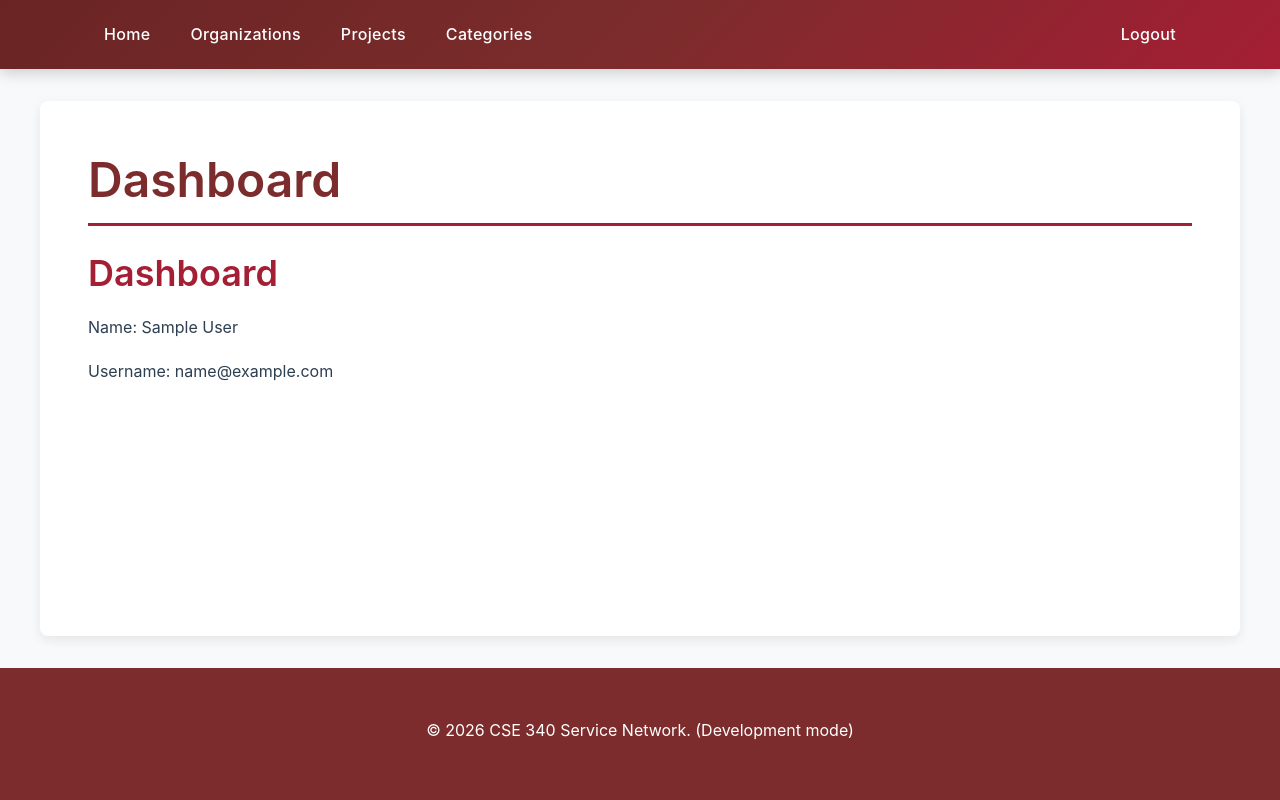
After one commit to niels012/cse340-course-repo, a Node server app: page /dashboard in a window 1280 px wide. The commit adds this page. Run offline with Node 20, Linux system fonts and the light colour scheme; the visitor is signed in with stand-in values (Sample User, id 1).

Commit message:
feat: add protected dashboard with requireLogin middleware, redirect after login, and home page link

```diff
--- a/src/controllers/users.js
+++ b/src/controllers/users.js
@@ -54,7 +54,8 @@ const processLoginForm = async (req, res) => {
                 console.log('User logged in:', user);
             }
 
-            res.redirect('/');
+            // Send the user to their dashboard after a successful login
+            res.redirect('/dashboard');
         } else {
             req.flash('error', 'Invalid email or password.');
             res.redirect('/login');
@@ -78,10 +79,37 @@ const processLogout = async (req, res) => {
     res.redirect('/login');
 };
 
+/**
+ * Middleware that protects routes only logged-in users may see.
+ * processLoginForm stores the user in req.session.user, so if it is missing
+ * the visitor is sent to the login page with a flash message.
+ */
+const requireLogin = (req, res, next) => {
+    if (!req.session || !req.session.user) {
+        req.flash('error', 'You must be logged in to view that page.');
+        return res.redirect('/login');
+    }
+
+    next();
+};
+
+const showDashboard = (req, res) => {
+    // requireLogin (on the route) guarantees req.session.user exists here
+    const user = req.session.user;
+
+    res.render('dashboard', {
+        title: 'Dashboard',
+        name: user.name,
+        email: user.email
+    });
+};
+
 export {
     showUserRegistrationForm,
     processUserRegistrationForm,
     showLoginForm,
     processLoginForm,
-    processLogout
+    processLogout,
+    requireLogin,
+    showDashboard
 };
--- /dev/null
+++ b/src/views/dashboard.ejs
@@ -0,0 +1,12 @@
+<%- include('partials/header') %>
+
+<main>
+    <h1><%= title %></h1>
+
+    <h2>Dashboard</h2>
+    <p>Name: <%= name %></p>
+    <p>Username: <%= email %></p>
+
+</main>
+
+<%- include('partials/footer') %>
```
Also changed, not shown: src/routes.js (+6 -1 lines), src/views/home.ejs (+7 -0 lines).
